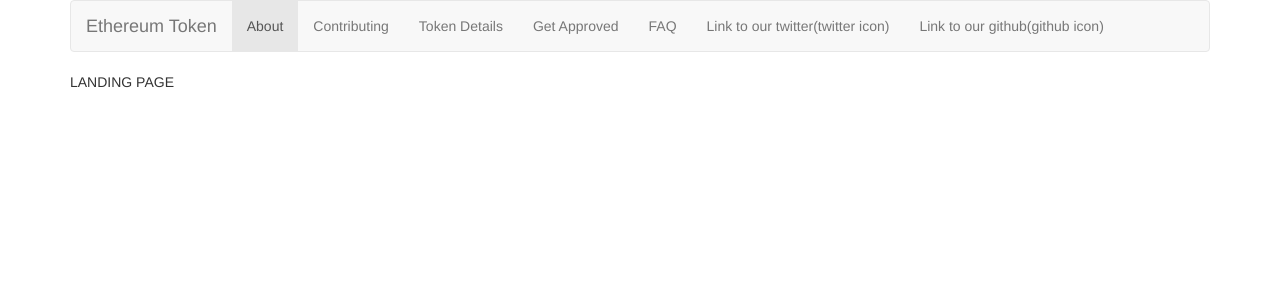
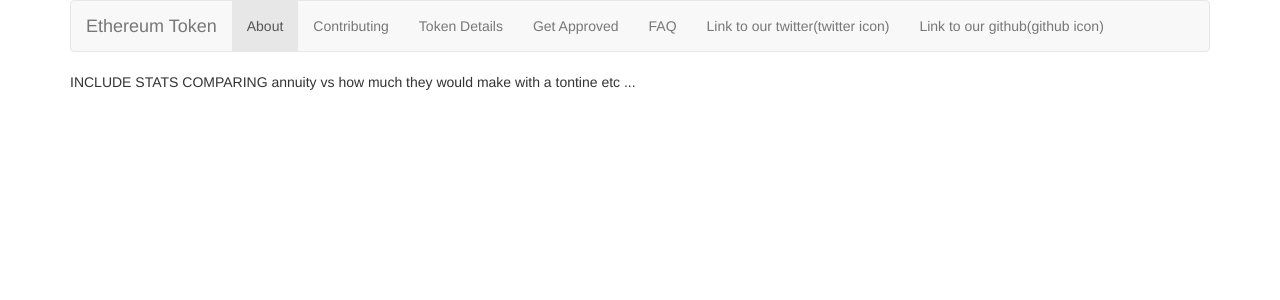
Before and after one commit to jyi0705/Thesis-Project, a React app: page /#/ in a window 1280 px wide. Shown: the top 300 px of the page. Built offline with nearby package versions, Linux system fonts and the light colour scheme.

Commit message:
added changes

```diff
--- a/public/src/About.js
+++ b/public/src/About.js
@@ -47,7 +47,7 @@ class About extends Component {
             <hr className="my-4" />
             <div className="row">
                 <div className="col-lg-4">
-                    <p className="h1">Guaranteed token value</p>
+                    <p className="h1">How to Join</p>
                 </div>
                 <div className="col-md-6 col-lg-4">
                     <p>
--- a/public/src/LandingPage.js
+++ b/public/src/LandingPage.js
@@ -8,7 +8,8 @@ class Landing extends Component {
   render(){
     return(
       <div>
-        LANDING PAGE
+        INCLUDE STATS COMPARING annuity vs how much they would make with a tontine etc ...
+
       </div>
     )
   }
```
